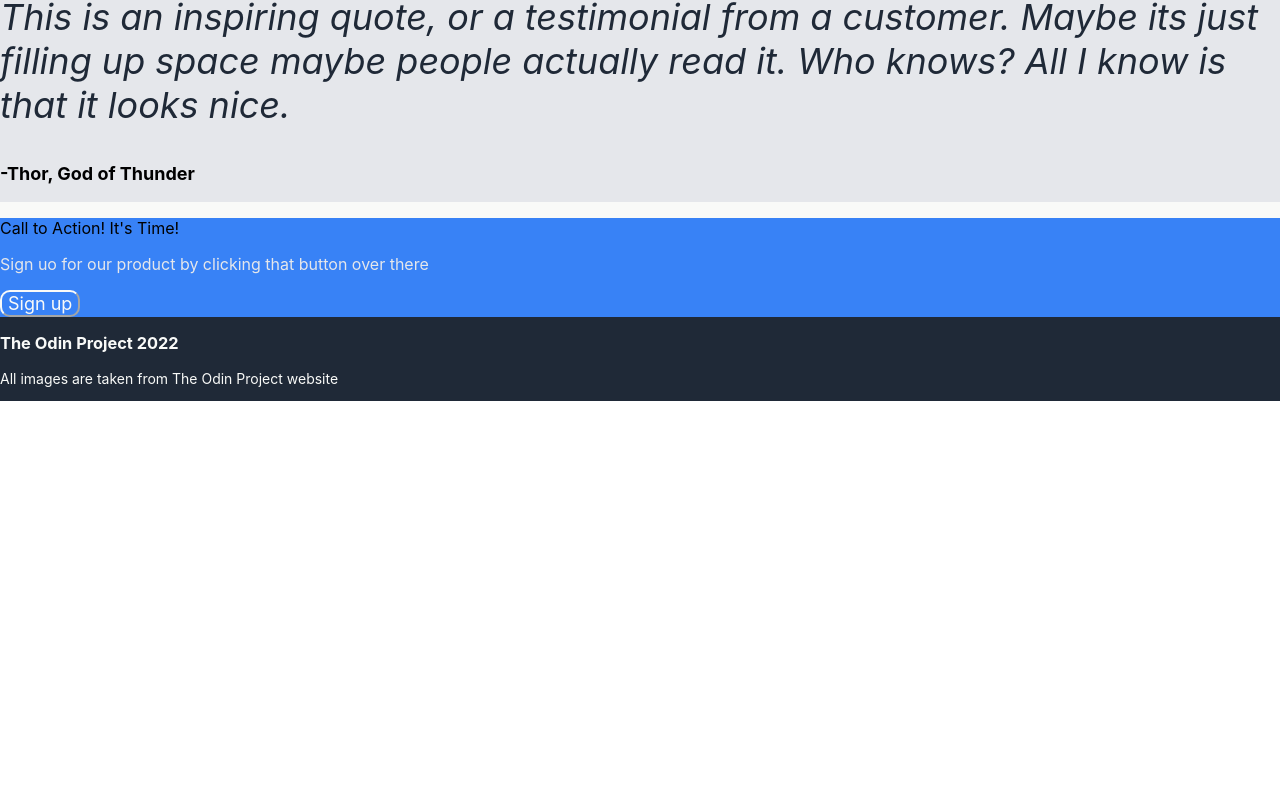
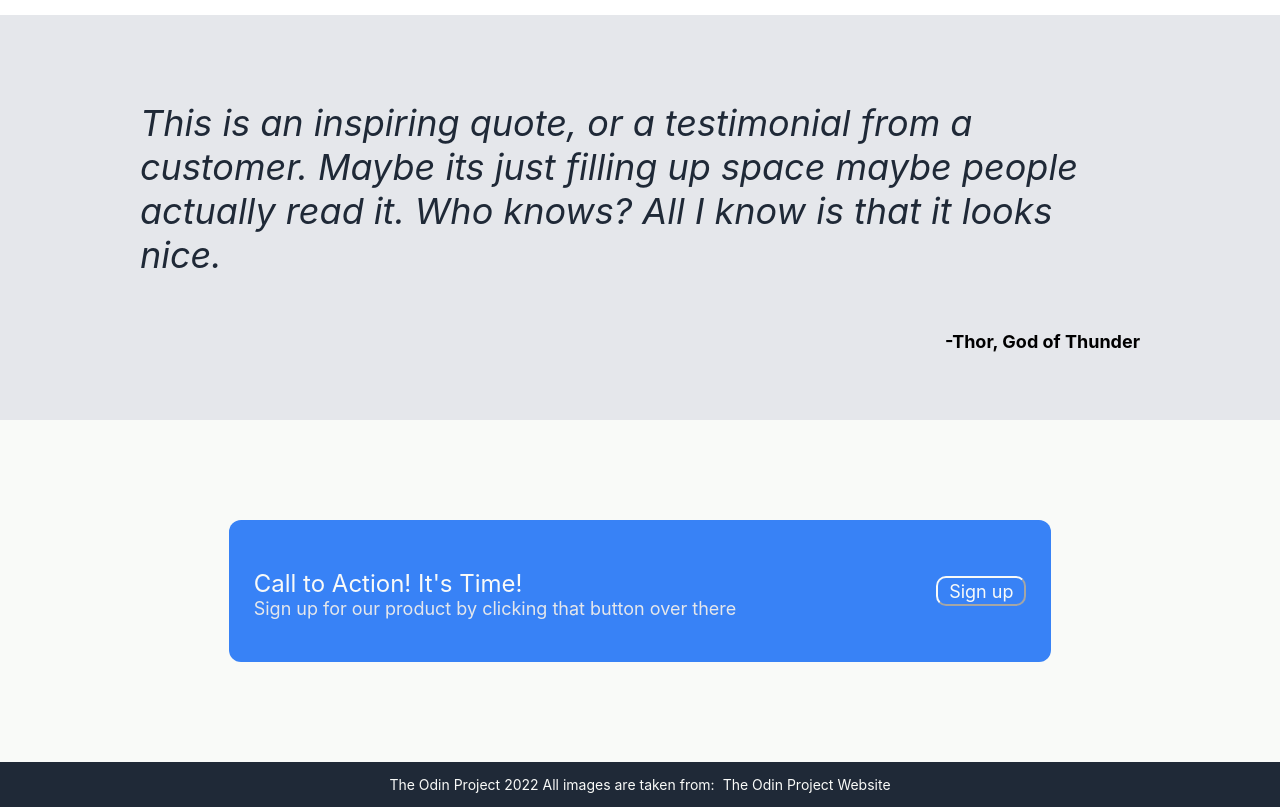
Before and after one commit to keechu32/Landing-Page, a plain HTML site: page index.html in a window 1280 px wide. Shown: the part 822-1629 px from the top of the page. Before the commit the page ends 1223 px from the top, so only its background shows below. Drawn offline with Linux system fonts and the light colour scheme.

Commit message:
The final page

```diff
--- a/index.html
+++ b/index.html
@@ -30,37 +30,41 @@
         <p class="infohead">Some Random Information</p>
         <div class="imagecontainer">
             <div class="imageinfo">
-                <img src="https://raw.githubusercontent.com/TheOdinProject/css-exercises/main/flex/04-flex-information/images/barberry.png" alt="Image 1">
+                <img class="content" src="https://raw.githubusercontent.com/TheOdinProject/css-exercises/main/flex/04-flex-information/images/barberry.png" alt="Image 1">
                 <p class="infotext">This is some subtext under an illustration or an image</p>
             </div>
             <div class="imageinfo">
-                <img src="https://raw.githubusercontent.com/TheOdinProject/css-exercises/main/flex/04-flex-information/images/chilli.png" alt="Image 2">
+                <img class="content" src="https://raw.githubusercontent.com/TheOdinProject/css-exercises/main/flex/04-flex-information/images/chilli.png" alt="Image 2">
                 <p class="infotext">This is some subtext under an illustration or an image</p>
             </div>
             <div class="imageinfo">
-                <img src="https://raw.githubusercontent.com/TheOdinProject/css-exercises/main/flex/04-flex-information/images/pepper.png" alt="Image 3">
+                <img class="content" src="https://raw.githubusercontent.com/TheOdinProject/css-exercises/main/flex/04-flex-information/images/pepper.png" alt="Image 3">
                 <p class="infotext">This is some subtext under an illustration or an image</p>
             </div>
             <div class="imageinfo">
-                <img src="https://raw.githubusercontent.com/TheOdinProject/css-exercises/main/flex/04-flex-information/images/saffron.png" alt="Image 4">
+                <img class="content" src="https://raw.githubusercontent.com/TheOdinProject/css-exercises/main/flex/04-flex-information/images/saffron.png" alt="Image 4">
                 <p class="infotext">This is some subtext under an illustration or an image</p>
             </div>
         </div>
     </div>
     <div class="quote">
-        <p class="cliche">This is an inspiring quote, or a testimonial from a customer. Maybe its just filling up space maybe people actually read it. Who knows? All I know is that it looks nice.</p>
-        <p class="person">-Thor, God of Thunder</p>
+        <div class="quotecontainer">
+            <p class="cliche">This is an inspiring quote, or a testimonial from a customer. Maybe its just filling up space maybe people actually read it. Who knows? All I know is that it looks nice.</p>
+            <p class="person">-Thor, God of Thunder</p>
+        </div>
     </div>
     <div class="container">
         <div class="bottomcard">
-        <p class="Call">Call to Action! It's Time!</p>
-        <p class="sometext">Sign uo for our product by clicking that button over there</p>
-        <button>Sign up</button>
+            <div class="aligner">
+                <p class="Call">Call to Action! It's Time!</p>
+                <p class="sometext">Sign up for our product by clicking that button over there</p>
+            </div>
+            <button id="bottom">Sign up</button>
         </div>
     </div>
     <div class="footer">
-        <h3>The Odin Project 2022</h3>
-        <p>All images are taken from The Odin Project website</p>
+        <p>The Odin Project 2022 All images are taken from:<p>
+        <a id="footlink" href="https://www.theodinproject.com/paths/foundations/courses/foundations">The Odin Project Website</a>
     </div>
 
 </body>
--- a/style.css
+++ b/style.css
@@ -6,9 +6,14 @@ body{
     display: flex;
     flex-direction: column;
 }
-img {
-    width: 200px;
-    height: 200px;
+button{
+    background-color: #3882F6;
+    color: #F9FAF8;
+    border-color: #F9FAF8;
+    font-size: 18px;
+    border-radius: 10px;
+    width: 90px;
+    height: auto;
 }
 /*this is the header style*/
 .first-section{
@@ -59,13 +64,6 @@ a{
     color: #E5E7EB;
     padding-top: 0px;
 }
-button{
-    background-color: #3882F6;
-    color: #F9FAF8;
-    border-color: #F9FAF8;
-    font-size: 18px;
-    border-radius: 10px;
-}
 /*this is the information style*/
 .infohead{
     font-size: 36px;
@@ -79,6 +77,10 @@ button{
     justify-content: center;
     gap: 52px;
 }
+.content{
+    width: 200px;
+    height: 200px;
+}
 .imageinfo{
     font-size: 18px;
     color: grey;
@@ -87,6 +89,16 @@ button{
 /*this is the quote style*/
 .quote{
     background-color: #E5E7EB;
+    display: flex;
+    justify-content: center;
+    padding: 50px;
+}
+.quotecontainer{
+    max-width: 1000px;
+    display: flex;
+    flex-direction: column;
+    justify-content: center;
+    align-items: center;
 }
 .cliche{
     font-size: 36px;
@@ -96,20 +108,52 @@ button{
 .person{
     font-size: 18px;
     font-weight: bold;
+    align-self: flex-end;
 }
 /*this is the call to action style*/
 .container{
     background-color: #F9FAF8;
+    display: flex;
+    justify-content: center;
+    align-items: center;
+    padding: 100px;
 }
 .bottomcard{
     background-color: #3882F6;
+    display: flex;
+    justify-content: center;
+    padding: 25px;
+    border-radius: 12px;
+    gap: 200px;
+}
+.Call{
+    font-size: 24px;
+    color: #F9FAF8;
+    display: flex;
+    margin-bottom: 0px;
 }
 .sometext{
+    font-size: 18px;
     color: #E5E7EB;
+    display: flex;
+    margin-top: 0px;
+}
+#bottom{
+    max-width: 90px;
+    height: 30px;
+    align-self: center;
 }
 /*in case it isn't obvious its the footer style :D*/
 .footer{
     background-color: #1F2937;
     color: #F9FAF8;
     font-size: 14px;
+    display: flex;
+    align-items: center;
+    justify-content: center;
+    gap:8px;
 }
+#footlink{
+    font-size: 14px;
+    color: #F9FAF8;
+}
```
